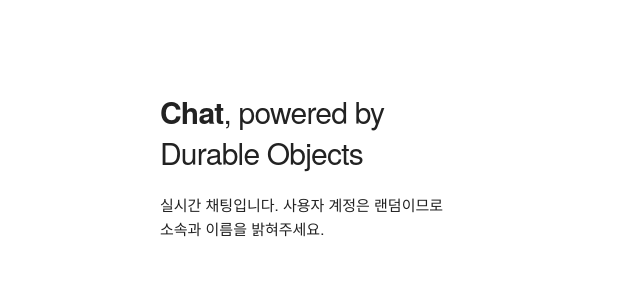
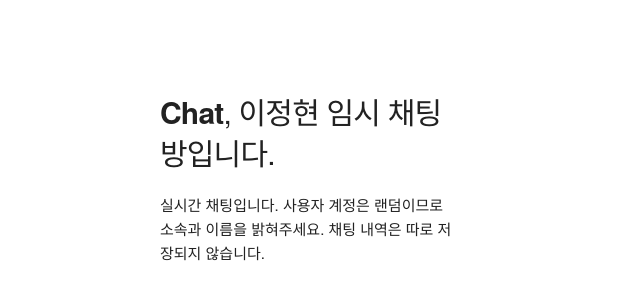
Before and after one commit to leejh3051/chat-test-lee, a React app: page public/index.html in a window 1280 px wide. Shown: the part 148-448 px from the top of the page, without its empty margins (0-640 px from the left). Built offline with nearby package versions, Linux system fonts and the light colour scheme.

Commit message:
Update index.html

```diff
--- a/public/index.html
+++ b/public/index.html
@@ -32,9 +32,10 @@
 		<div class="container" style="width: 95%; height: 100%">
 			<div class="row" style="height: 100%">
 				<div class="one-third column" style="margin-top: 25%">
-					<h4><b>Chat</b>, powered by Durable Objects</h4>
+					<h4><b>Chat</b>, 이정현 임시 채팅방입니다.</h4>
 					<p>
 						실시간 채팅입니다. 사용자 계정은 랜덤이므로 소속과 이름을 밝혀주세요.
+						채팅 내역은 따로 저장되지 않습니다.
 					</p>
 				</div>
 				<div class="two-thirds column" id="root"></div>
```
